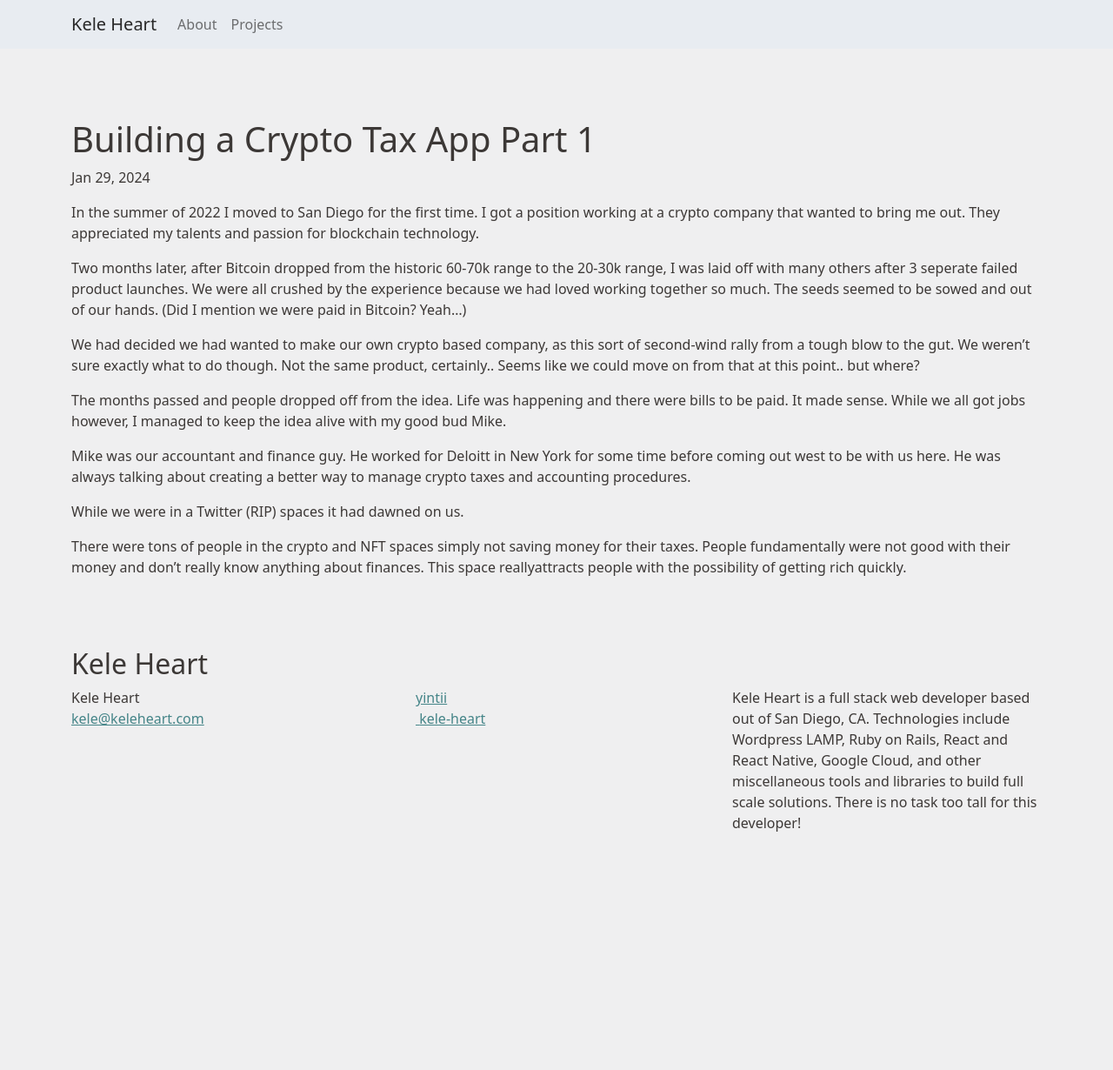
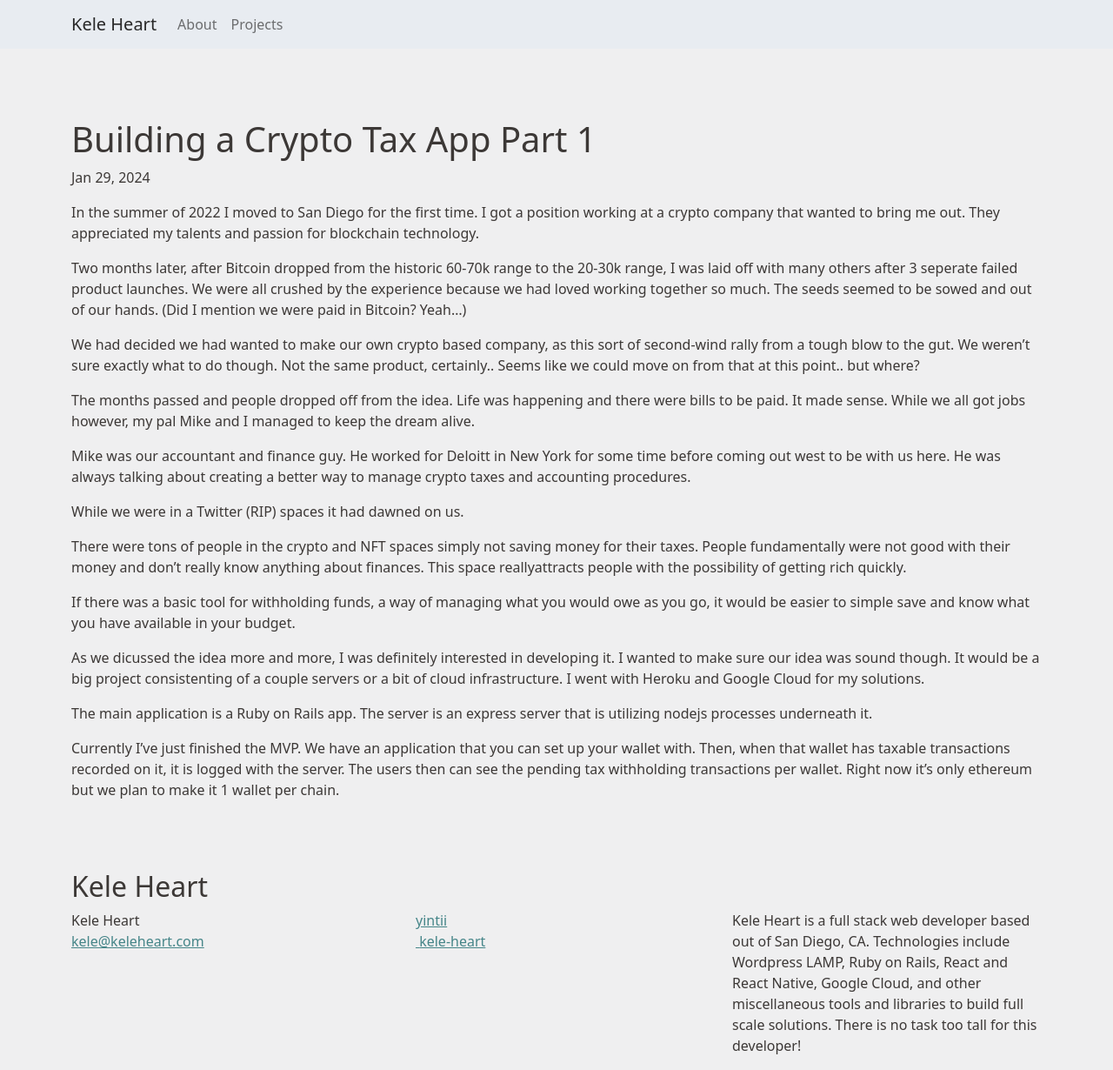
Before and after one commit to Yintii/yintii.github.io, a Jekyll site: the page built from _posts/2024-01-29-Building-a-crypto-tax-app-part-1.markdown, in a window 1280 px wide. Shown: the whole page at 87% size. Built offline with Jekyll 4.4.1, drawn with Linux system fonts in a browser that asks for light colours; before the commit the page ends 974 px from its top, so only the background shows below that.

Commit message:
finished part 1

```diff
--- a/_posts/2024-01-29-Building-a-crypto-tax-app-part-1.markdown
+++ b/_posts/2024-01-29-Building-a-crypto-tax-app-part-1.markdown
@@ -10,10 +10,18 @@ Two months later, after Bitcoin dropped from the historic 60-70k range to the 20
 
 We had decided we had wanted to make our own crypto based company, as this sort of second-wind rally from a tough blow to the gut. We weren't sure exactly what to do though. Not the same product, certainly.. Seems like we could move on from that at this point.. but where?
 
-The months passed and people dropped off from the idea. Life was happening and there were bills to be paid. It made sense. While we all got jobs however, I managed to keep the idea alive with my good bud Mike.
+The months passed and people dropped off from the idea. Life was happening and there were bills to be paid. It made sense. While we all got jobs however, my pal Mike and I managed to keep the dream alive.
 
 Mike was our accountant and finance guy. He worked for Deloitt in New York for some time before coming out west to be with us here. He was always talking about creating a better way to manage crypto taxes and accounting procedures.
 
 While we were in a Twitter (RIP) spaces it had dawned on us.
 
 There were tons of people in the crypto and NFT spaces simply not saving money for their taxes. People fundamentally were not good with their money and don't really know anything about finances. This space reallyattracts people with the possibility of getting rich quickly.
+
+If there was a basic tool for withholding funds, a way of managing what you would owe as you go, it would be easier to simple save and know what you have available in your budget.
+
+As we dicussed the idea more and more, I was definitely interested in developing it. I wanted to make sure our idea was sound though. It would be a big project consistenting of a couple servers or a bit of cloud infrastructure. I went with Heroku and Google Cloud for my solutions.
+
+The main application is a Ruby on Rails app. The server is an express server that is utilizing nodejs processes underneath it.
+
+Currently I've just finished the MVP. We have an application that you can set up your wallet with. Then, when that wallet has taxable transactions recorded on it, it is logged with the server. The users then can see the pending tax withholding transactions per wallet. Right now it's only ethereum but we plan to make it 1 wallet per chain.
```
